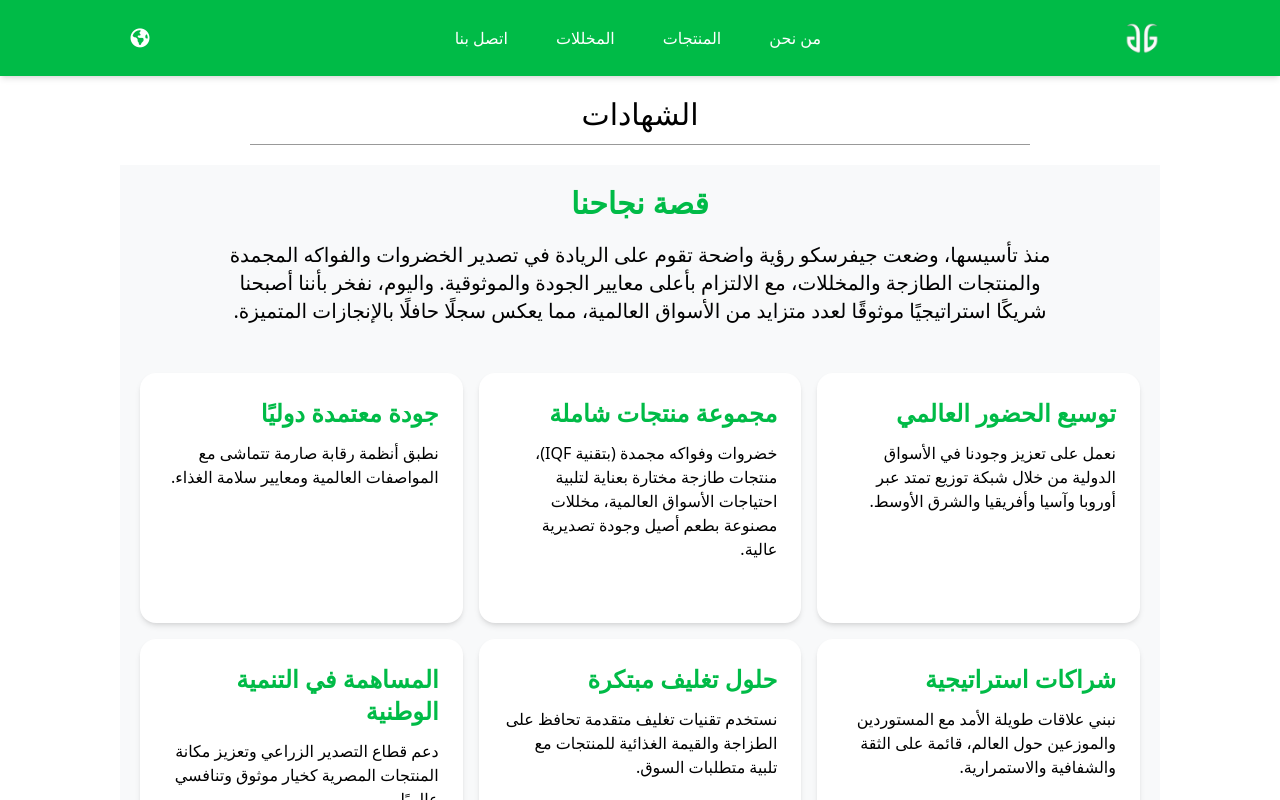
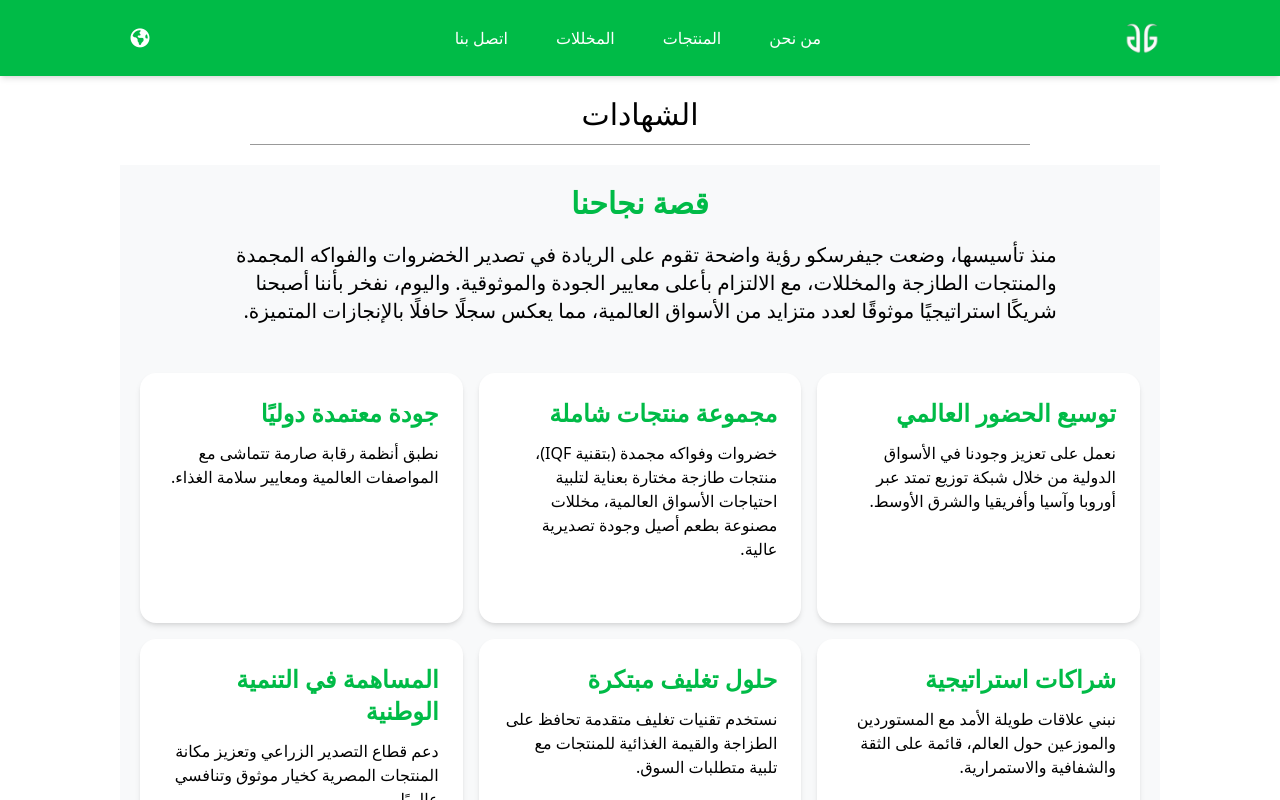
Before and after one commit to mohamedsarwat5/Giversco, a React (Vite) app: page /achievements in a window 1280 px wide. Shown: the top 800 px of the page. Built offline with nearby package versions, Linux system fonts and the light colour scheme.

Commit message:
remove text-center

```diff
--- a/src/components/Achievements/Achievements.jsx
+++ b/src/components/Achievements/Achievements.jsx
@@ -28,12 +28,12 @@ export default function Achievements() {
             <Header text={t('headerText')} />
             <div className='space-y-5 bg-beg p-5 mt-5'>
                 <h3 className='text-green font-bold text-3xl text-center '>{t('certhead')}</h3>
-                <p className='text-center font-medium  lg:w-10/12 mx-auto text-xl'>{t('certParagraph')}</p>
+                <p className=' font-medium  lg:w-10/12 mx-auto text-xl'>{t('certParagraph')}</p>
                 <div className='grid grid-cols-1 lg:grid-cols-3 gap-4  mt-12'>
                     {cerData.map(({ head, desc }, i) => (
                         <div className='flex  space-y-3 flex-col md:h-[250px] bg-white p-6 rounded-2xl shadow-md hover:translate-y-2 duration-300 transition-all'>
                             <h2 className=' text-green font-bold text-xl lg:text-2xl '>{t(`certData.${head}`)}</h2>
-                            <p>{t(`certData.${desc}`)}</p>
+                            <p className='font-medium'>{t(`certData.${desc}`)}</p>
                         </div>
                     ))}
                 </div>
```
